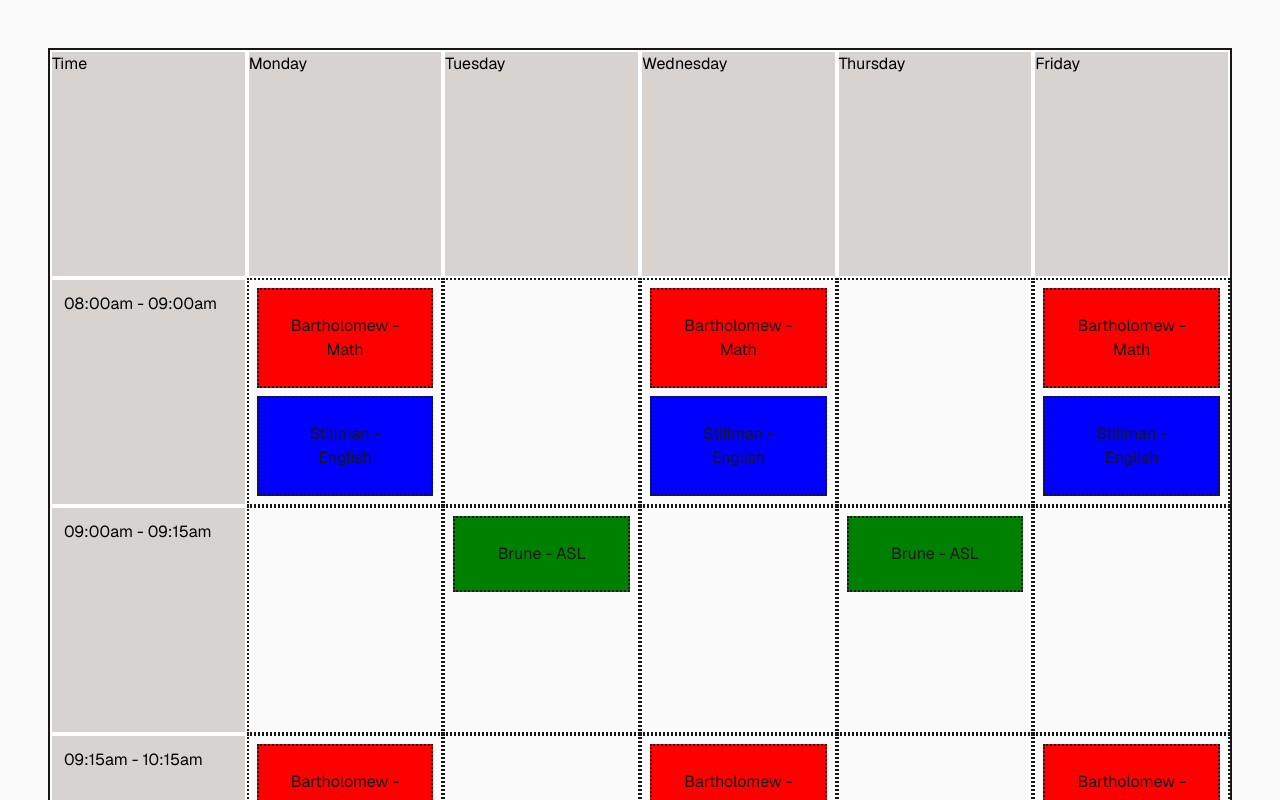
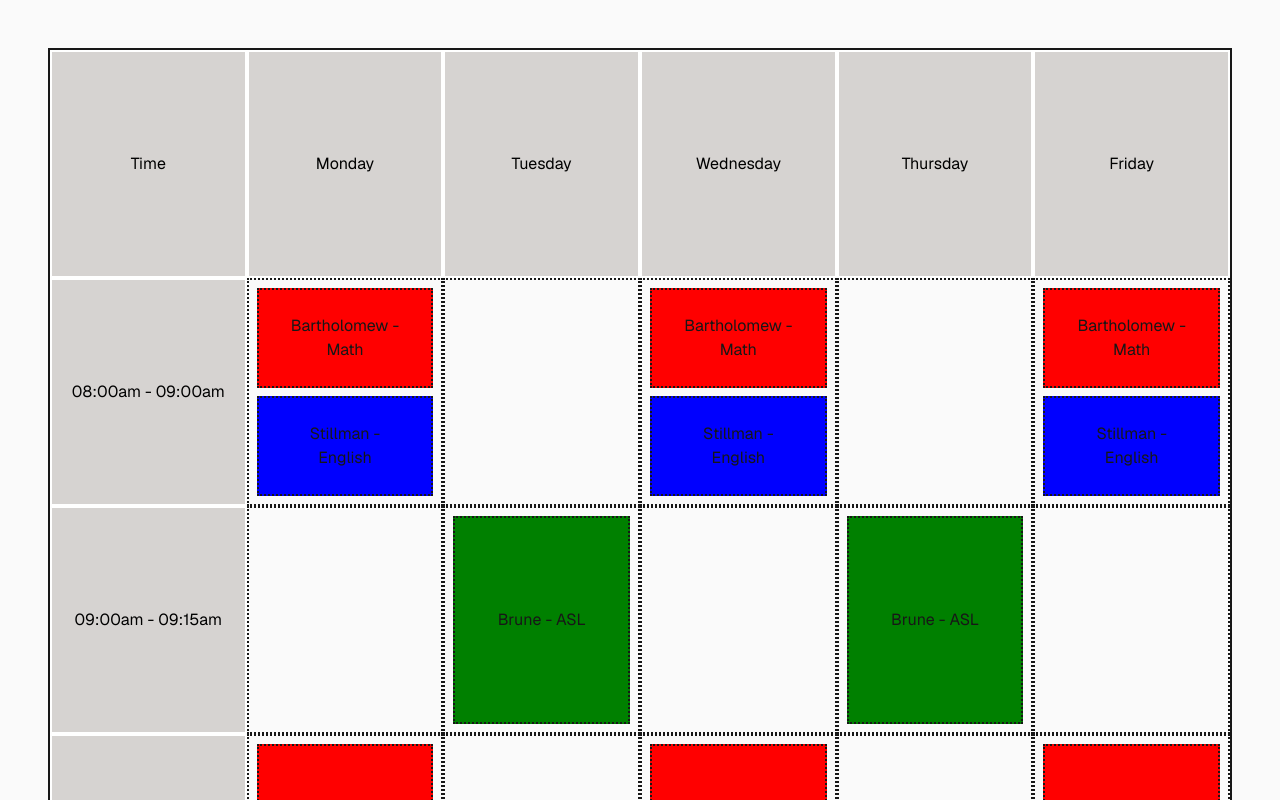
Before and after one commit to ShadowArcher289/stp-scheduler, a Next.js app in the folder stp-scheduler-frontend/: page / in a window 1280 px wide. Shown: the top 800 px of the page. Built offline with nearby package versions, Linux system fonts and the light colour scheme.

Commit message:
centered text

```diff
--- a/stp-scheduler-frontend/app/page.tsx
+++ b/stp-scheduler-frontend/app/page.tsx
@@ -66,7 +66,6 @@ function groupSections(sections: any[]): Record<string, SectionProps[]> {
       grouped[key].push(section); // sets the section to a key
     });
   });
-  console.log(grouped);
   return grouped;
 }
 
@@ -120,16 +119,16 @@ export default function Home() {
       <div id="schedule" className="grid grid-cols-6 grid-rows-12 grid-flow-dense w-auto border-2 border-solid">
 
         {/* Headers */}
-        <h4 className="col-start-1 col-span-1 bg-stone-300 text-black border-2 border-white">Time</h4>
-        <h4 className="col-start-2 col-span-1 bg-stone-300 text-black border-2 border-white">Monday</h4>
-        <h4 className="col-start-3 col-span-1 bg-stone-300 text-black border-2 border-white">Tuesday</h4>
-        <h4 className="col-start-4 col-span-1 bg-stone-300 text-black border-2 border-white">Wednesday</h4>
-        <h4 className="col-start-5 col-span-1 bg-stone-300 text-black border-2 border-white">Thursday</h4>
-        <h4 className="col-start-6 col-span-1 bg-stone-300 text-black border-2 border-white">Friday</h4>
+        <h4 className="flex justify-center items-center col-start-1 col-span-1 bg-stone-300 text-black border-2 border-white">Time</h4>
+        <h4 className="flex justify-center items-center col-start-2 col-span-1 bg-stone-300 text-black border-2 border-white">Monday</h4>
+        <h4 className="flex justify-center items-center col-start-3 col-span-1 bg-stone-300 text-black border-2 border-white">Tuesday</h4>
+        <h4 className="flex justify-center items-center col-start-4 col-span-1 bg-stone-300 text-black border-2 border-white">Wednesday</h4>
+        <h4 className="flex justify-center items-center col-start-5 col-span-1 bg-stone-300 text-black border-2 border-white">Thursday</h4>
+        <h4 className="flex justify-center items-center col-start-6 col-span-1 bg-stone-300 text-black border-2 border-white">Friday</h4>
 
         {/* Fill in the time on the left */}
         {localData.timeBlock.map(time => (
-          <div key={time.id} className="p-3 col-start-1 col-span-1 bg-stone-300 text-black border-2 border-white">{militaryToCivilianTime(time.start)} - {militaryToCivilianTime(time.end)}</div>
+          <div key={time.id} className="flex justify-center items-center p-3 col-start-1 col-span-1 bg-stone-300 text-black border-2 border-white">{militaryToCivilianTime(time.start)} - {militaryToCivilianTime(time.end)}</div>
         ))}
 
 
--- a/stp-scheduler-frontend/app/sectionCard.tsx
+++ b/stp-scheduler-frontend/app/sectionCard.tsx
@@ -36,7 +36,7 @@ export default function Section({
 }: SectionProps){
     return(
         <div
-            className="col-span-1 row-span-1 border-2 border-dotted p-6 text-center"
+            className="flex grow col-span-1 row-span-1 border-2 border-dotted p-6 justify-center items-center"
             style={{
                 backgroundColor: getBackgroundColor(subject),
             }}
```
